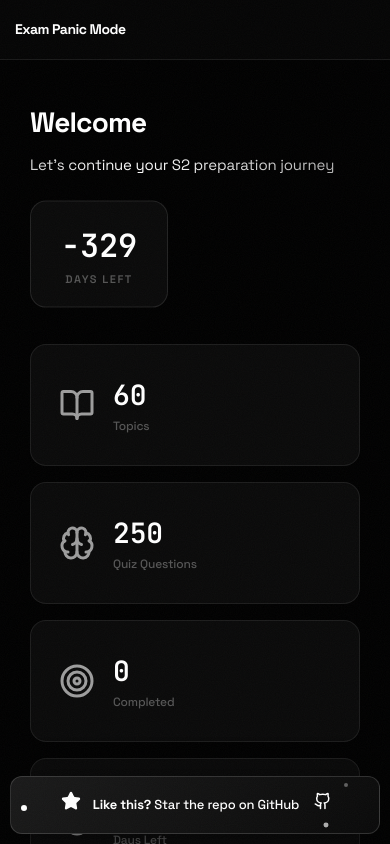
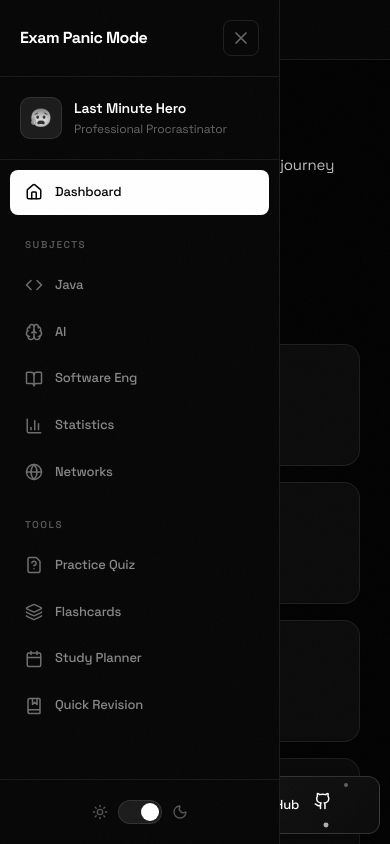
Before and after one commit to Swotboysandy/vitXdilemma, a React (Vite) app: page / in a window 390 px wide. Built offline with nearby package versions, Linux system fonts and the light colour scheme.

Commit message:
Added hamburger menu for mobile, removed study page hover effects

```diff
--- a/src/components/Sidebar.css
+++ b/src/components/Sidebar.css
@@ -196,34 +196,122 @@ input:checked+.slider:before {
     }
 }
 
+/* Mobile Header */
+.mobile-header {
+    display: none;
+}
+
+.close-btn {
+    display: none;
+}
+
 /* Mobile */
 @media (max-width: 768px) {
-    .sidebar {
+
+    /* Mobile Header Bar - Always visible */
+    .mobile-header {
+        display: flex;
+        align-items: center;
+        gap: 15px;
         position: fixed;
         top: 0;
         left: 0;
         right: 0;
         height: 60px;
-        width: 100%;
-        flex-direction: row;
-        border-right: none;
+        background: #050505;
         border-bottom: 1px solid rgba(255, 255, 255, 0.08);
         padding: 0 15px;
-        overflow: visible;
+        z-index: 1001;
     }
 
-    .sidebar-header {
-        padding: 0;
-        border: none;
+    .hamburger-btn {
+        display: flex;
+        align-items: center;
+        justify-content: center;
+        width: 40px;
+        height: 40px;
+        background: #111111;
+        border: 1px solid rgba(255, 255, 255, 0.1);
+        border-radius: 8px;
+        color: #ffffff;
+        cursor: pointer;
     }
 
-    .user-info,
-    .nav-menu,
+    .hamburger-btn:active {
+        background: #1a1a1a;
+    }
+
+    .mobile-title {
+        font-size: 16px;
+        font-weight: 600;
+        color: #ffffff;
+    }
+
+    /* Overlay */
+    .sidebar-overlay {
+        position: fixed;
+        top: 0;
+        left: 0;
+        right: 0;
+        bottom: 0;
+        background: rgba(0, 0, 0, 0.7);
+        z-index: 1002;
+    }
+
+    /* Sidebar - Slide out from left */
+    .sidebar {
+        position: fixed;
+        top: 0;
+        left: 0;
+        width: 280px;
+        height: 100vh;
+        flex-direction: column;
+        border-right: 1px solid rgba(255, 255, 255, 0.08);
+        border-bottom: none;
+        padding: 0;
+        z-index: 1003;
+        transform: translateX(-100%);
+        transition: transform 0.3s ease;
+    }
+
+    .sidebar.open {
+        transform: translateX(0);
+    }
+
+    /* Show all sidebar elements */
+    .sidebar-header {
+        display: flex;
+        padding: 20px;
+        border-bottom: 1px solid rgba(255, 255, 255, 0.08);
+    }
+
+    .close-btn {
+        display: flex;
+        align-items: center;
+        justify-content: center;
+        width: 36px;
+        height: 36px;
+        background: transparent;
+        border: 1px solid rgba(255, 255, 255, 0.1);
+        border-radius: 8px;
+        color: #666666;
+        cursor: pointer;
+        margin-left: auto;
+    }
+
+    .user-info {
+        display: flex;
+    }
+
+    .nav-menu {
+        display: block;
+    }
+
     .sidebar-footer {
-        display: none;
+        display: block;
     }
 
     .logo-text {
-        font-size: 14px;
+        font-size: 16px;
     }
 }
--- a/src/components/Sidebar.jsx
+++ b/src/components/Sidebar.jsx
@@ -1,15 +1,16 @@
-// Sidebar Component
+// Sidebar Component with Mobile Hamburger Menu
 import { NavLink } from 'react-router-dom';
-import { motion } from 'framer-motion';
+import { motion, AnimatePresence } from 'framer-motion';
 import {
     Home, BookOpen, Brain, Code, BarChart3, Globe,
-    FileQuestion, Layers, Calendar, BookMarked, Moon, Sun
+    FileQuestion, Layers, Calendar, BookMarked, Moon, Sun, Menu, X
 } from 'lucide-react';
 import { useState } from 'react';
 import './Sidebar.css';
 
 const Sidebar = () => {
     const [isDark, setIsDark] = useState(true);
+    const [isOpen, setIsOpen] = useState(false);
 
     const navItems = [
         { to: '/', icon: Home, label: 'Dashboard' },
@@ -26,9 +27,36 @@ const Sidebar = () => {
         { to: '/revision', icon: BookMarked, label: 'Quick Revision' },
     ];
 
+    const handleNavClick = () => {
+        setIsOpen(false);
+    };
+
     return (
+        <>
+            {/* Mobile Header Bar */}
+            <div className="mobile-header">
+                <button className="hamburger-btn" onClick={() => setIsOpen(!isOpen)}>
+                    {isOpen ? <X size={24} /> : <Menu size={24} />}
+                </button>
+                <span className="mobile-title">Exam Panic Mode</span>
+            </div>
+
+            {/* Overlay */}
+            <AnimatePresence>
+                {isOpen && (
+                    <motion.div
+                        className="sidebar-overlay"
+                        initial={{ opacity: 0 }}
+                        animate={{ opacity: 1 }}
+                        exit={{ opacity: 0 }}
+                        onClick={() => setIsOpen(false)}
+                    />
+                )}
+            </AnimatePresence>
+
+            {/* Sidebar */}
             <motion.aside
-            className="sidebar"
+                className={`sidebar ${isOpen ? 'open' : ''}`}
                 initial={{ x: -280 }}
                 animate={{ x: 0 }}
                 transition={{ duration: 0.5, ease: 'easeOut' }}
@@ -37,6 +65,9 @@ const Sidebar = () => {
                     <div className="logo">
                         <span className="logo-text">Exam Panic Mode</span>
                     </div>
+                    <button className="close-btn" onClick={() => setIsOpen(false)}>
+                        <X size={20} />
+                    </button>
                 </div>
 
                 <div className="user-info">
@@ -56,10 +87,10 @@ const Sidebar = () => {
                                 key={item.to}
                                 to={item.to}
                                 className={({ isActive }) => `nav-item ${isActive ? 'active' : ''}`}
+                                onClick={handleNavClick}
                             >
                                 <item.icon className="nav-icon" size={18} />
                                 <span className="nav-text">{item.label}</span>
-                            {item.badge && <span className="nav-badge">{item.badge}</span>}
                             </NavLink>
                         )
                     ))}
@@ -80,6 +111,7 @@ const Sidebar = () => {
                     </div>
                 </div>
             </motion.aside>
+        </>
     );
 };
 
--- a/src/pages/Study.jsx
+++ b/src/pages/Study.jsx
@@ -3,7 +3,7 @@ import { useParams, useNavigate } from 'react-router-dom';
 import { motion } from 'framer-motion';
 import { SUBJECTS } from '../data/quizData';
 import { STUDY_MATERIAL } from '../data/studyMaterial';
-import { FadeUp, TiltCard, BlurText } from '../components/AnimatedComponents';
+import { FadeUp, BlurText } from '../components/AnimatedComponents';
 import { ChevronLeft, BookOpen, Lightbulb, Code, Zap, ArrowRight, ArrowLeft } from 'lucide-react';
 import './Study.css';
 
@@ -52,7 +52,7 @@ const Study = () => {
 
             {/* Key Points */}
             <FadeUp delay={0.1}>
-                <TiltCard className="study-section">
+                <div className="study-section">
                     <div className="section-header">
                         <Zap size={22} />
                         <h2>Key Points</h2>
@@ -70,12 +70,12 @@ const Study = () => {
                             </motion.li>
                         ))}
                     </ul>
-                </TiltCard>
+                </div>
             </FadeUp>
 
             {/* Concepts */}
             <FadeUp delay={0.2}>
-                <TiltCard className="study-section">
+                <div className="study-section">
                     <div className="section-header">
                         <BookOpen size={22} />
                         <h2>Key Concepts</h2>
@@ -94,12 +94,12 @@ const Study = () => {
                             </motion.div>
                         ))}
                     </div>
-                </TiltCard>
+                </div>
             </FadeUp>
 
             {/* Code Example */}
             <FadeUp delay={0.3}>
-                <TiltCard className="study-section">
+                <div className="study-section">
                     <div className="section-header">
                         <Code size={22} />
                         <h2>Example</h2>
@@ -107,18 +107,15 @@ const Study = () => {
                     <pre className="code-block">
                         <code>{material.example}</code>
                     </pre>
-                </TiltCard>
+                </div>
             </FadeUp>
 
             {/* Pro Tip */}
             <FadeUp delay={0.4}>
-                <motion.div
-                    className="tip-box"
-                    whileHover={{ scale: 1.01 }}
-                >
+                <div className="tip-box">
                     <Lightbulb size={20} />
                     <span><strong>Pro Tip:</strong> {material.tips}</span>
-                </motion.div>
+                </div>
             </FadeUp>
 
             {/* Navigation */}
```
Lines whose indentation alone changed are shown as unchanged.
